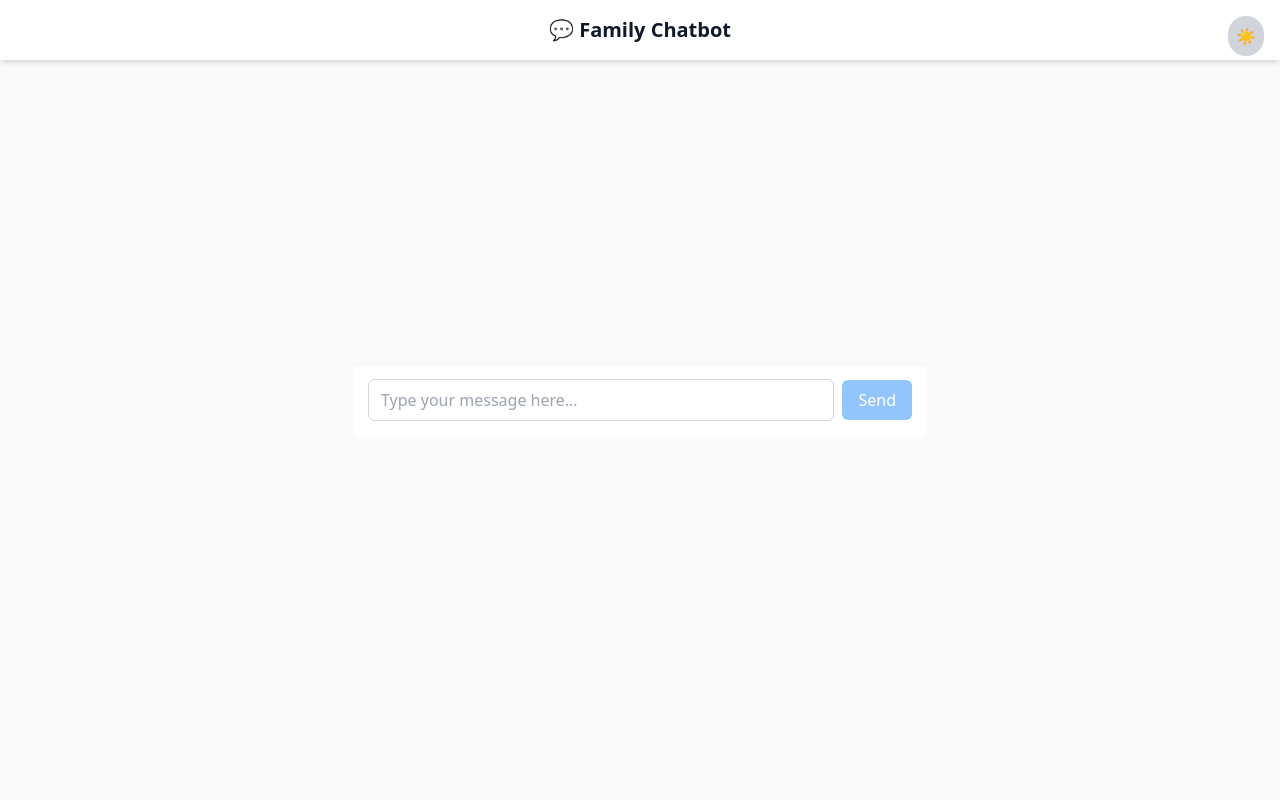
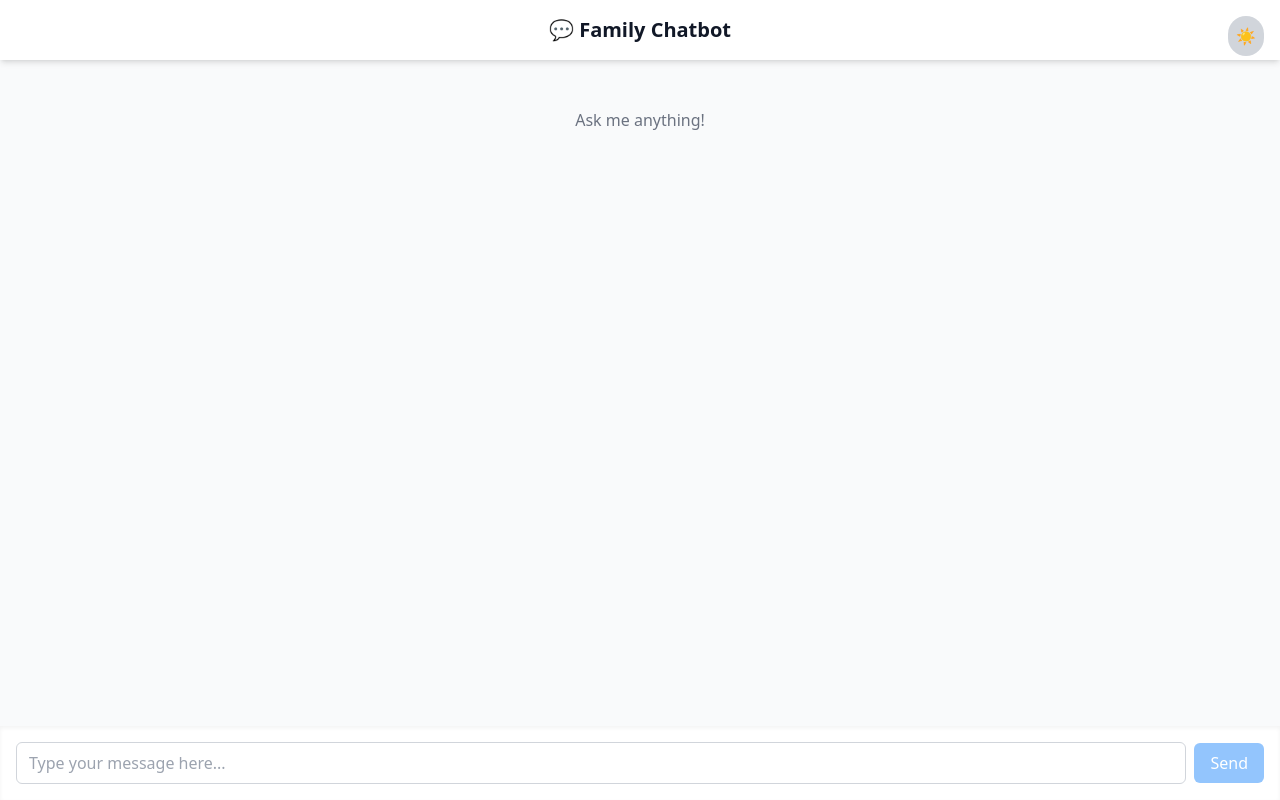
Before and after one commit to zinebnadak/chatbot-fullstack, a React (Vite) app in the folder frontend/: page /chat in a window 1280 px wide. Built offline with nearby package versions, Linux system fonts and the light colour scheme; the HTML template or start-up script is replaced by a standard one.

Commit message:
Merge remote-tracking branch 'origin/main'

```diff
--- a/frontend/src/components/ChatApp.jsx
+++ b/frontend/src/components/ChatApp.jsx
@@ -1,7 +1,7 @@
 import React, { useState, useEffect, useRef } from 'react';
 import axios from 'axios';
 
-const BACKEND_URL = 'https://nadak-s-ai-chatbot.onrender.com/ask';
+const BACKEND_URL = 'https://nadak-s-ai-chatbot.onrender.com/ask';  // Your backend API URL
 
 function ChatMessage({ message }) {
   const isUser = message.role === 'user';
@@ -24,16 +24,6 @@ function ChatMessage({ message }) {
   );
 }
 
-function TypingBubble() {
-  return (
-    <div className="flex justify-start px-4 py-1">
-      <div className="px-4 py-3 rounded-xl bg-gray-300 dark:bg-gray-700 text-gray-900 dark:text-gray-100 max-w-xs">
-        <span className="animate-pulse">Typing...</span>
-      </div>
-    </div>
-  );
-}
-
 function DarkModeToggle({ darkMode, setDarkMode }) {
   return (
     <button
@@ -46,8 +36,13 @@ function DarkModeToggle({ darkMode, setDarkMode }) {
   );
 }
 
-export default function ChatApp() {
-  const [messages, setMessages] = useState([]);
+export default function App() {
+  useEffect(() => {
+  localStorage.removeItem('chat_messages'); // clear saved messages
+}, []);
+
+const [messages, setMessages] = useState([]);
+
   const [input, setInput] = useState('');
   const [loading, setLoading] = useState(false);
   const [darkMode, setDarkMode] = useState(() => {
@@ -62,6 +57,10 @@ export default function ChatApp() {
   }, [messages]);
 
   useEffect(() => {
+    localStorage.setItem('chat_messages', JSON.stringify(messages));
+  }, [messages]);
+
+  useEffect(() => {
     localStorage.setItem('dark_mode', JSON.stringify(darkMode));
     if (darkMode) {
       document.documentElement.classList.add('dark');
@@ -70,95 +69,50 @@ export default function ChatApp() {
     }
   }, [darkMode]);
 
-  const sendMessage = async () => {
+  async function sendMessage() {
     if (!input.trim()) return;
-
     const userMessage = { role: 'user', content: input.trim() };
     setMessages((prev) => [...prev, userMessage]);
     setInput('');
     setLoading(true);
 
     try {
-      const response = await axios.post(BACKEND_URL, {
-        question: userMessage.content,
-      });
-
-      const fullText = response.data.answer || 'No answer found.';
-      console.log('🧠 BOT RESPONSE:', fullText); // Debug log
-
-      // Add placeholder for bot message
-      setMessages((prev) => [...prev, { role: 'bot', content: '' }]);
-
-      // Typing effect
-      let index = 0;
-      const typingInterval = setInterval(() => {
-        setMessages((prev) => {
-          const updated = [...prev];
-          const lastMessage = updated[updated.length - 1];
-
-          if (index < fullText.length) {
-            updated[updated.length - 1] = {
-              ...lastMessage,
-              content: lastMessage.content + fullText.charAt(index),
-            };
-            index++;
-          } else {
-            clearInterval(typingInterval);
-            setLoading(false);
-          }
-
-          return updated;
-        });
-      }, 20);
+      const response = await axios.post(BACKEND_URL, { question: userMessage.content });
+      const botMessage = { role: 'bot', content: response.data.answer || 'No answer found.' };
+      setMessages((prev) => [...prev, botMessage]);
     } catch (error) {
-      setMessages((prev) => [
-        ...prev,
-        {
-          role: 'bot',
-          content: `⚠️ Error: ${error.message || 'Network error'}`,
-        },
-      ]);
+      const errorMessage = `⚠️ Error: ${error.message || 'Network error'}`;
+      setMessages((prev) => [...prev, { role: 'bot', content: errorMessage }]);
+    } finally {
       setLoading(false);
     }
-  };
+  }
 
-  const handleKeyDown = (e) => {
+  function handleKeyDown(e) {
     if (e.key === 'Enter' && !e.shiftKey) {
       e.preventDefault();
       sendMessage();
     }
-  };
-
-  const isEmpty = messages.length === 0;
+  }
 
   return (
-    <div className="flex flex-col h-screen bg-gray-50 dark:bg-gray-900 relative">
+    <div className="flex flex-col h-screen bg-gray-50 dark:bg-gray-900">
       <DarkModeToggle darkMode={darkMode} setDarkMode={setDarkMode} />
-
       <header className="py-4 shadow-md bg-white dark:bg-gray-800 text-center text-xl font-semibold text-gray-900 dark:text-gray-100">
         💬 Family Chatbot
       </header>
 
-      <main
-        className={`flex-grow overflow-y-auto transition-all duration-300 ${
-          isEmpty ? 'flex items-center justify-center' : 'px-4 py-6'
-        }`}
-      >
-        <div className="w-full max-w-2xl mx-auto space-y-2">
-          {isEmpty ? (
-            <p className="text-center text-gray-500 dark:text-gray-400">
-              Start the conversation below.
-            </p>
-          ) : (
-            <>
-              {messages.map((msg, idx) => (
-                <ChatMessage key={idx} message={msg} />
-              ))}
-              {loading && <TypingBubble />}
-              <div ref={messagesEndRef} />
-            </>
-          )}
-        </div>
+      <main className="flex-grow overflow-y-auto p-4 space-y-2">
+        {messages.length === 0 && (
+          <p className="text-center text-gray-500 dark:text-gray-400 mt-8">
+            Ask me anything!
+          </p>
+        )}
+
+        {messages.map((msg, idx) => (
+          <ChatMessage key={idx} message={msg} />
+        ))}
+        <div ref={messagesEndRef} />
       </main>
 
       <form
@@ -166,11 +120,7 @@ export default function ChatApp() {
           e.preventDefault();
           sendMessage();
         }}
-        className={`bg-white dark:bg-gray-800 p-4 flex items-center gap-2 shadow-inner transition-all duration-300 ${
-          isEmpty
-            ? 'absolute bottom-1/2 translate-y-1/2 left-1/2 -translate-x-1/2 w-full max-w-xl'
-            : ''
-        }`}
+        className="bg-white dark:bg-gray-800 p-4 flex items-center gap-2 shadow-inner"
       >
         <textarea
           rows={1}
@@ -185,9 +135,7 @@ export default function ChatApp() {
           type="submit"
           disabled={loading || !input.trim()}
           className={`px-4 py-2 rounded-md text-white ${
-            loading || !input.trim()
-              ? 'bg-blue-300 cursor-not-allowed'
-              : 'bg-blue-600 hover:bg-blue-700'
+            loading || !input.trim() ? 'bg-blue-300 cursor-not-allowed' : 'bg-blue-600 hover:bg-blue-700'
           }`}
         >
           {loading ? 'Sending...' : 'Send'}
```
Also changed, not shown: 1 other file (tests, documents, lock files or other folders).
